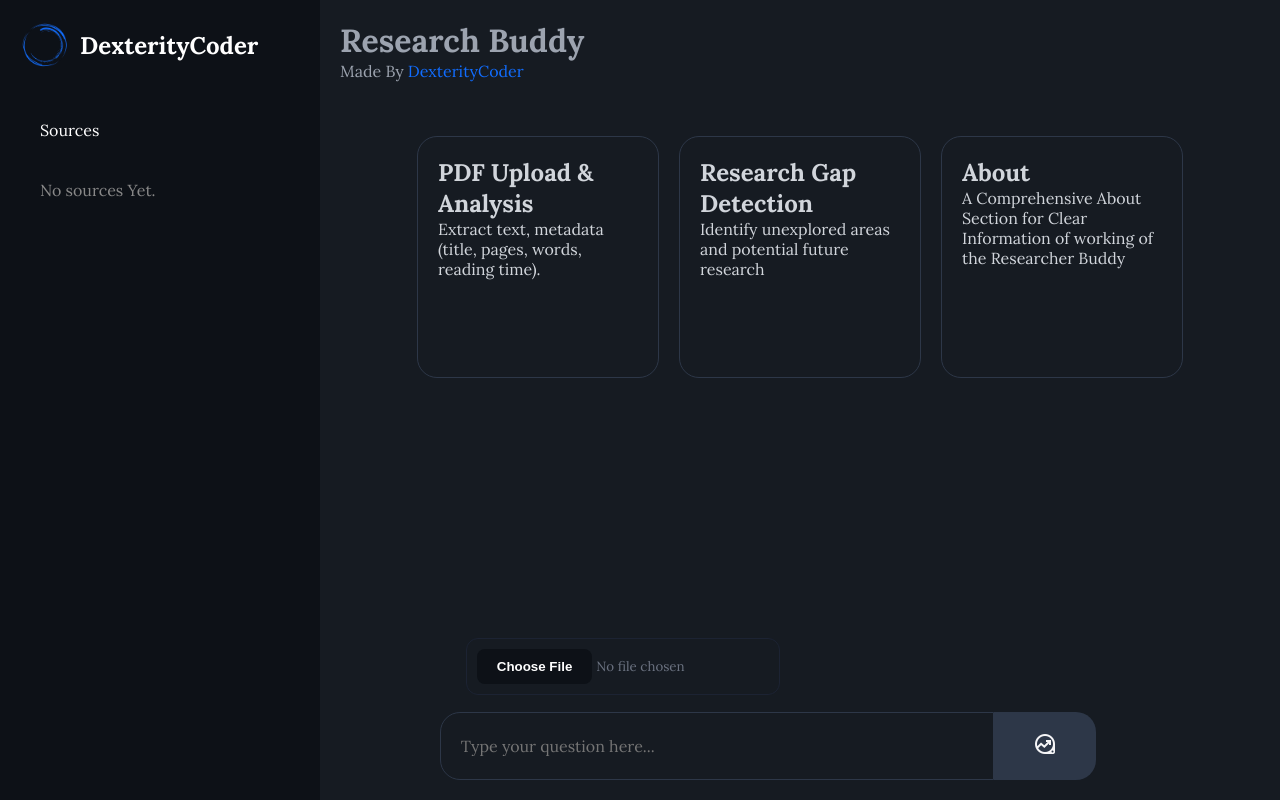
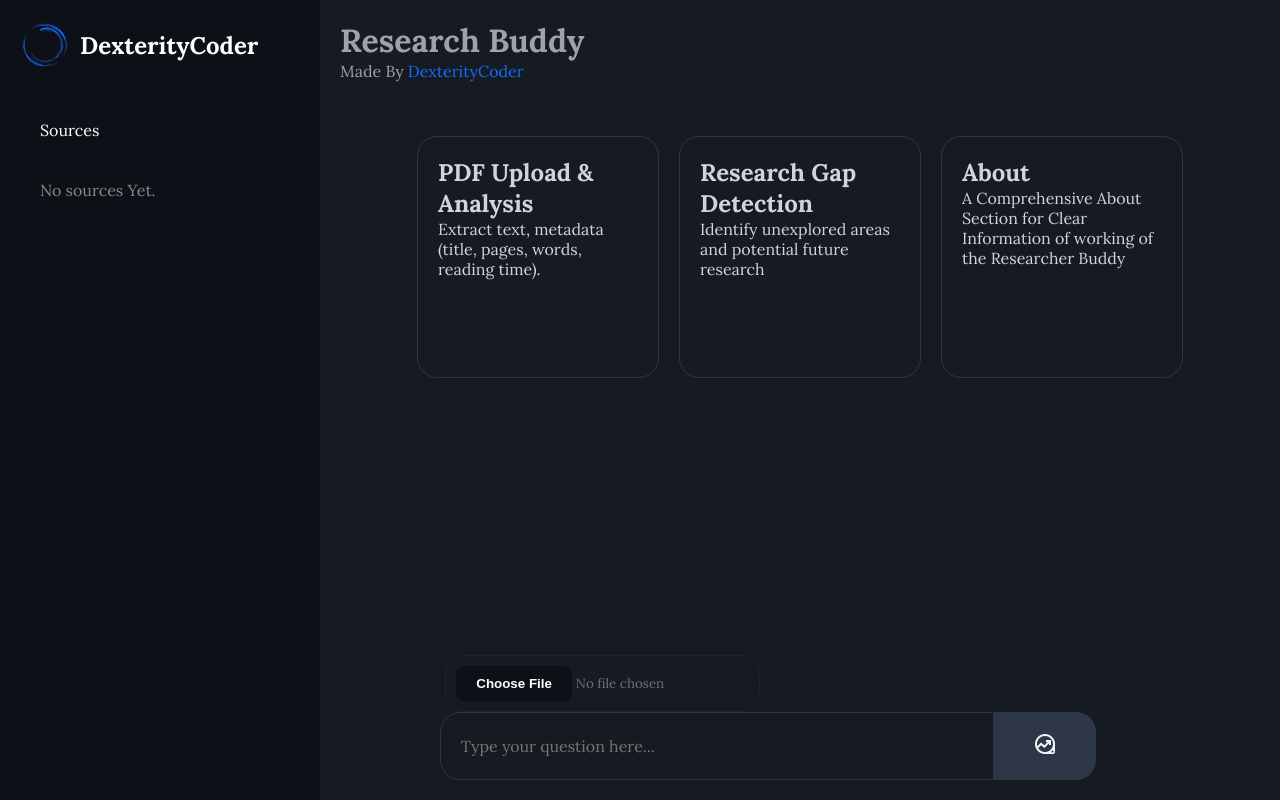
Before and after one commit to abhinav25232354/ThesisMate, a Flask app: page / in a window 1280 px wide. Run offline with Flask 2, Linux system fonts and the light colour scheme; some libraries are stand-ins or nearby versions.

Commit message:
Developer Beta 1.1
Developer Beta 1.1 Consist of More polished response and UI.

```diff
--- a/static/style.css
+++ b/static/style.css
@@ -145,7 +145,7 @@ body {
     flex: 1 1 auto;
     overflow-y: auto;
     padding: 20px;
-    padding-bottom: 120px; /* Space for the fixed form */
+    padding-bottom: 150px; /* Space for the fixed form */
 }
 .question-asking-form {
     width: 80%;
@@ -197,7 +197,7 @@ body {
 .service{
     width: 200px;
     height: 200px;
-    background: transparent;
+    background: var(--color-bg-secondary);
     margin: 10px;
     padding: 20px;
     color: var(--color-text-light);
@@ -320,17 +320,18 @@ ul li a {
 .service-toggles {
         display: flex;
         position: absolute;
-        bottom: 80px;
-        left: 20%;
+        bottom: 63px;
+        left: 18%;
         z-index: 9;
 }
 .service-toggle-pdfUpload{
     border: 0.5px solid var(--color-bg-accent);
-    background: transparent;
+    background: var(--color-bg-secondary);
     color: var(--color-text-muted);
     padding: 10px;
     margin: 5px;
-    border-radius: 12px;
+    border-radius: 20px;
+    /* width: 100px; */
     /* display: none; */
 }
 .service-toggle-exportPDF{
```
